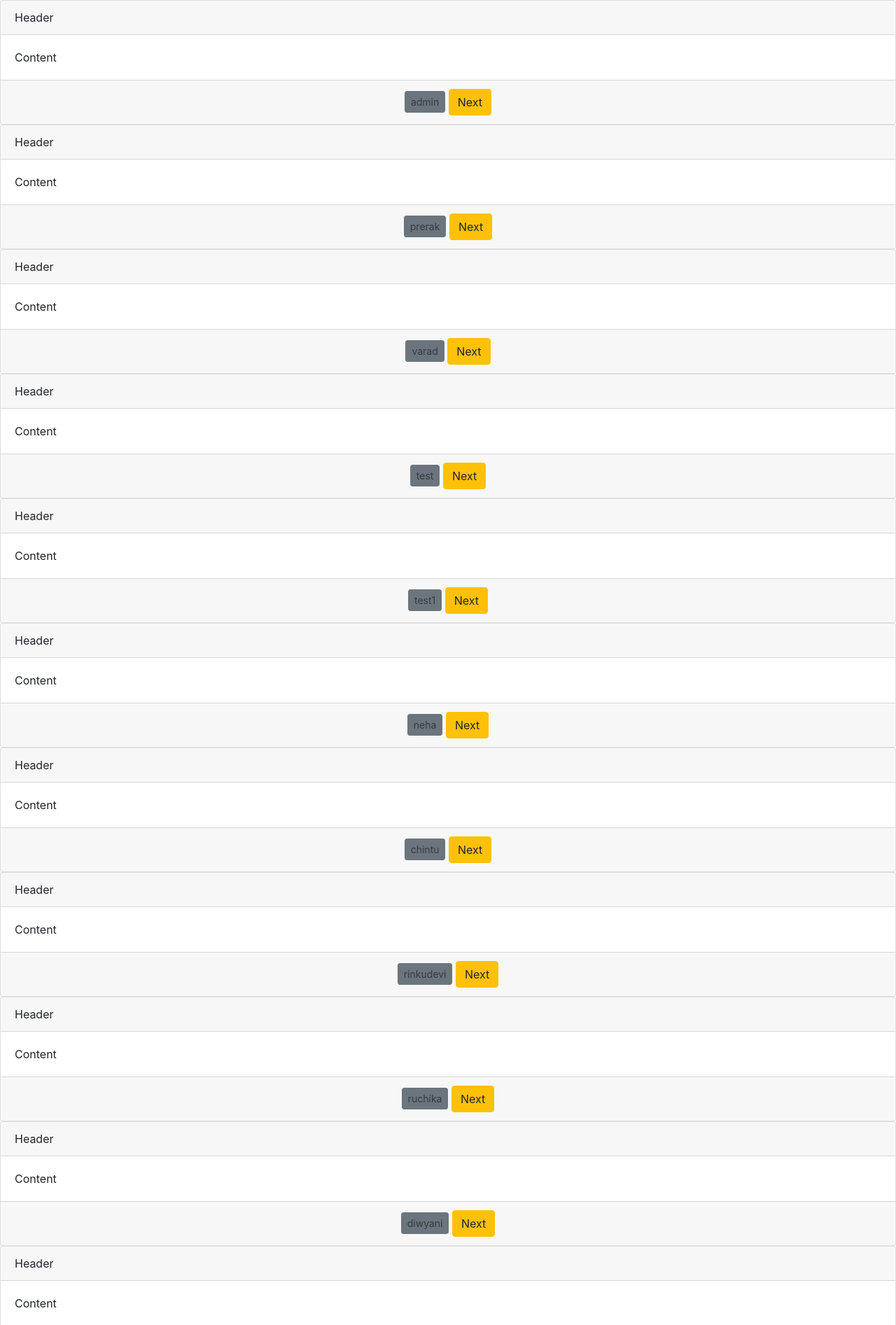
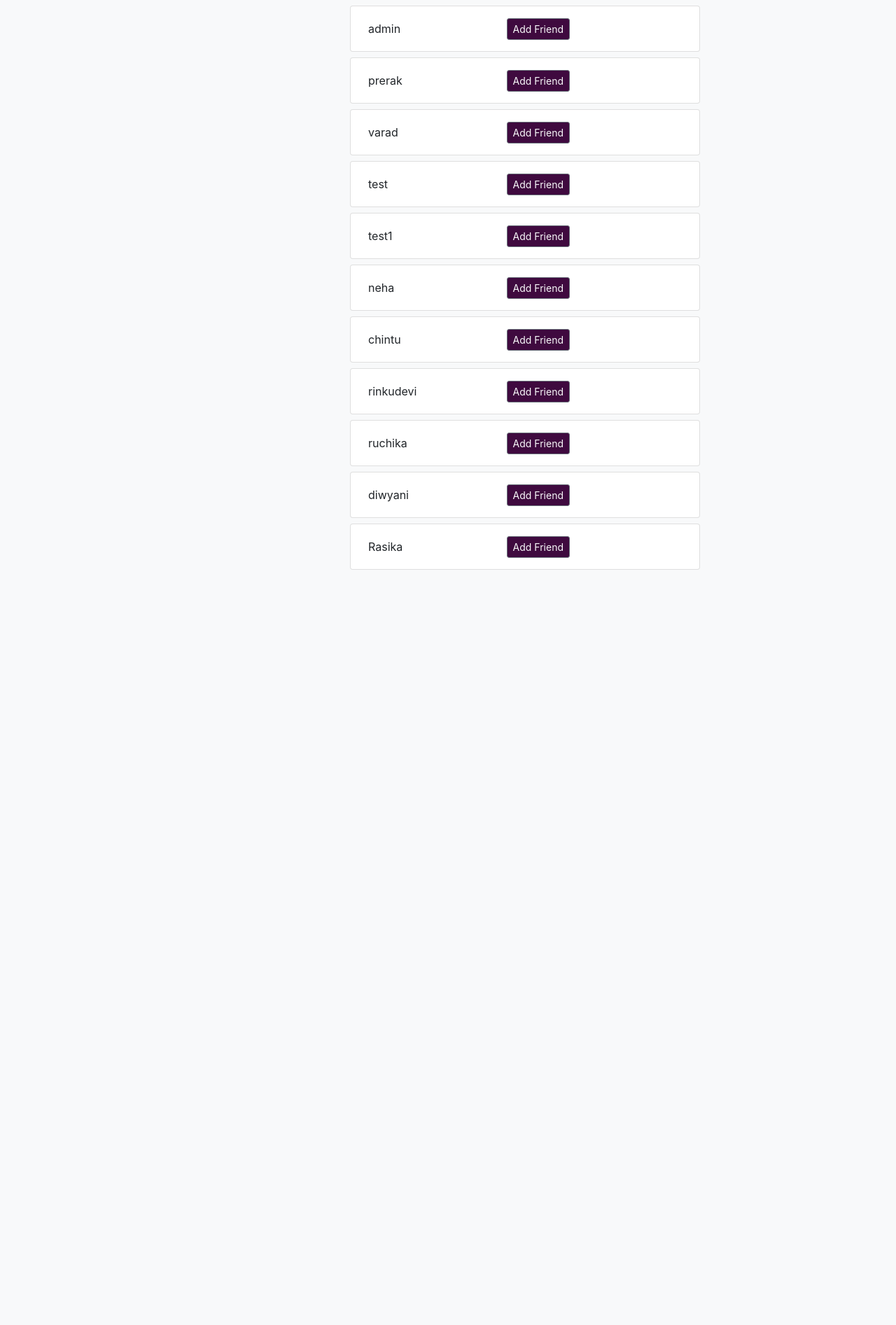
Before and after one commit to nehakalbande/Groovy-MusiC-SysteM, a Django app: page /authentication/userinfo/ in a window 1280 px wide. Shown: the part 87-1980 px from the top of the page at 70% size. After the commit the page ends 901 px from the top, so only its background shows below. Run offline with Django 3.2, Linux system fonts and the light colour scheme; data comes from the database, SQL or seed files in the repository; some libraries are stand-ins or nearby versions.

Commit message:
Added Userinfo

```diff
--- a/templates/authentication/userinfo.html
+++ b/templates/authentication/userinfo.html
@@ -25,20 +25,16 @@
     {% endcomment %}
 
     {% for i in users %}
-    <div class="card">
-        <div class="card-header">Header</div>
-        <div class="card-body">Content</div>
-        <div class="card-footer">
-          <div class="btn-wrapper text-center">
-            <a class="btn btn-secondary text-dark btn-sm">{{i.username}}</a>
-            <a class="btn btn-warning" style="">Next</a>
+    <div class="card" style="width: 500px; margin-left: 500px; margin-top: 8px;">
+        <div class="row">
+          <div class="card-body" style="margin-left: 20px;" >{{i.username}}</div>
+        <!-- <div class="card-footer">       -->
+          <div class="btn-wrapper text-center" style="display: inline-block; margin-right: 200px; margin-top: 17px;">
+            <a class="btn btn-secondary text-light btn-sm" style="background-color: rgb(63, 10, 63) !important;">Add Friend</a>
           </div>
+        <!-- </div> -->
         </div>
       </div>
-    {% endfor %}
-
-    {% for i in users %}
-    <h2>{{i.username}}</h2>
     {% endfor %}
 
 {% endblock body %}
```
